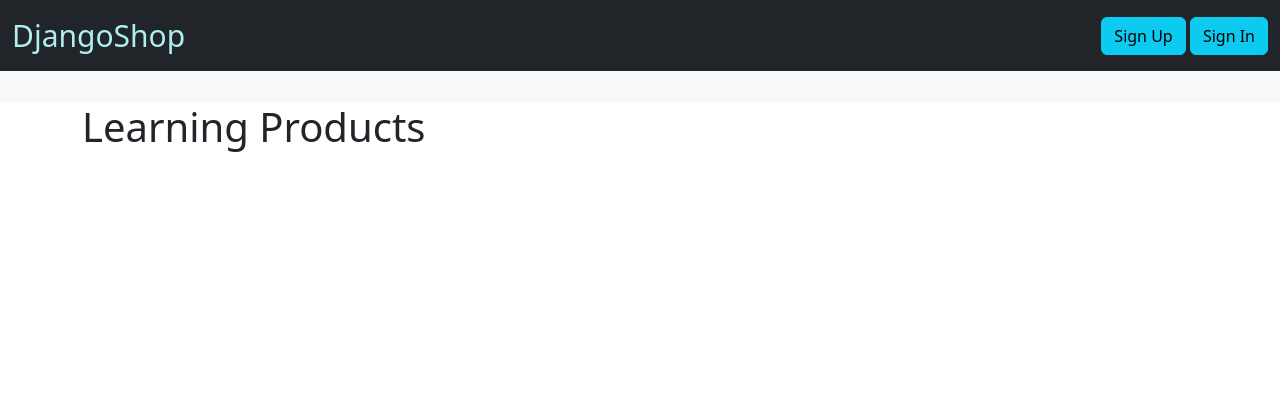
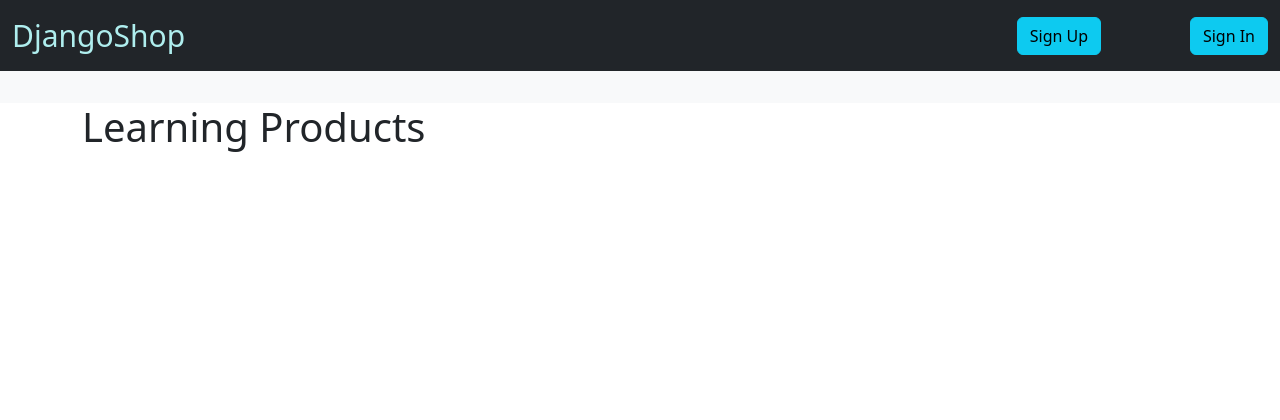
Before and after one commit to OleksandrTymchuk/django_store, a Django app: page / in a window 1280 px wide. Shown: the top 420 px of the page. Run offline with Django 4.2, Linux system fonts and the light colour scheme; data that the repository does not hold is empty.

Commit message:
minor changes

```diff
--- a/static/css/styles.css
+++ b/static/css/styles.css
@@ -5,6 +5,9 @@
 
 nav .sign {
     float: right;
+    display: flex;
+    justify-content: space-between;
+    width: 20%;
 }
 
 nav .user {
--- a/templates/products/details.html
+++ b/templates/products/details.html
@@ -5,8 +5,8 @@
     <div class="row">
         <h1 class="text-center">{{ product.title }}</h1>
         <p>{{ product.description }}</p>
+        Author:
         <a href="#">{{ product.user.first_name }} {{ product.user.last_name }}</a>
-        <a href="#">{{ product.approved_by.username }}</a>
     </div>
     {% if product.user_id == request.user.id %}
         <a href="{% url 'update_product' id=product.id %}" type="button" class="btn btn-warning">Edit</a>
```
